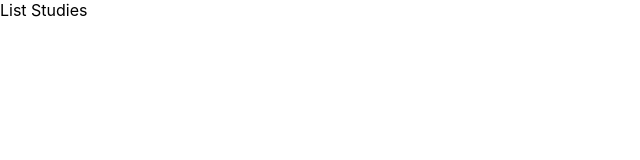
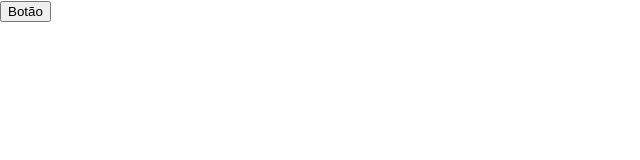
Before and after one commit to lucasdav/react-list-studies, a React (Create React App) app: page / in a window 1280 px wide. Shown: the top 160 px of the page, without its empty margins (0-640 px from the left). Built offline with nearby package versions, Linux system fonts and the light colour scheme.

Commit message:
inclusao componente botao

```diff
--- a/public/index.html
+++ b/public/index.html
@@ -1,43 +1,23 @@
 <!DOCTYPE html>
 <html lang="en">
+
 <head>
   <meta charset="utf-8" />
   <link rel="icon" href="%PUBLIC_URL%/favicon.ico" />
   <meta name="viewport" content="width=device-width, initial-scale=1" />
   <meta name="theme-color" content="#000000" />
-    <meta
-      name="description"
-      content="Web site created using create-react-app"
-    />
+  <meta name="description" content="Web site created using create-react-app" />
   <link rel="apple-touch-icon" href="%PUBLIC_URL%/logo192.png" />
-    <!--
-      manifest.json provides metadata used when your web app is installed on a
-      user's mobile device or desktop. See https://developers.google.com/web/fundamentals/web-app-manifest/
-    -->
+
   <link rel="manifest" href="%PUBLIC_URL%/manifest.json" />
-    <!--
-      Notice the use of %PUBLIC_URL% in the tags above.
-      It will be replaced with the URL of the `public` folder during the build.
-      Only files inside the `public` folder can be referenced from the HTML.
 
-      Unlike "/favicon.ico" or "favicon.ico", "%PUBLIC_URL%/favicon.ico" will
-      work correctly both with client-side routing and a non-root public URL.
-      Learn how to configure a non-root public URL by running `npm run build`.
-    -->
-    <title>React App</title>
+  <title>Davs Studies</title>
 </head>
+
 <body>
   <noscript>You need to enable JavaScript to run this app.</noscript>
   <div id="root"></div>
-    <!--
-      This HTML file is a template.
-      If you open it directly in the browser, you will see an empty page.
 
-      You can add webfonts, meta tags, or analytics to this file.
-      The build step will place the bundled scripts into the <body> tag.
+</body>
 
-      To begin the development, run `npm start` or `yarn start`.
-      To create a production bundle, use `npm run build` or `yarn build`.
-    -->
-  </body>
 </html>
--- a/src/App.tsx
+++ b/src/App.tsx
@@ -1,9 +1,10 @@
 import React from 'react';
+import Botao from './components/Botao';
 
 function App() {
   return (
     <div className="App">
-      List Studies
+      <Botao/>
     </div>
   );
 }
--- /dev/null
+++ b/src/components/Botao/index.tsx
@@ -0,0 +1,14 @@
+import React from 'react';
+
+class Botao extends React.Component {
+    render() {
+        return(
+            <button>
+                Botão
+            </button>
+        )
+
+    }
+}
+
+export default Botao;
```
Lines whose indentation alone changed are shown as unchanged.
